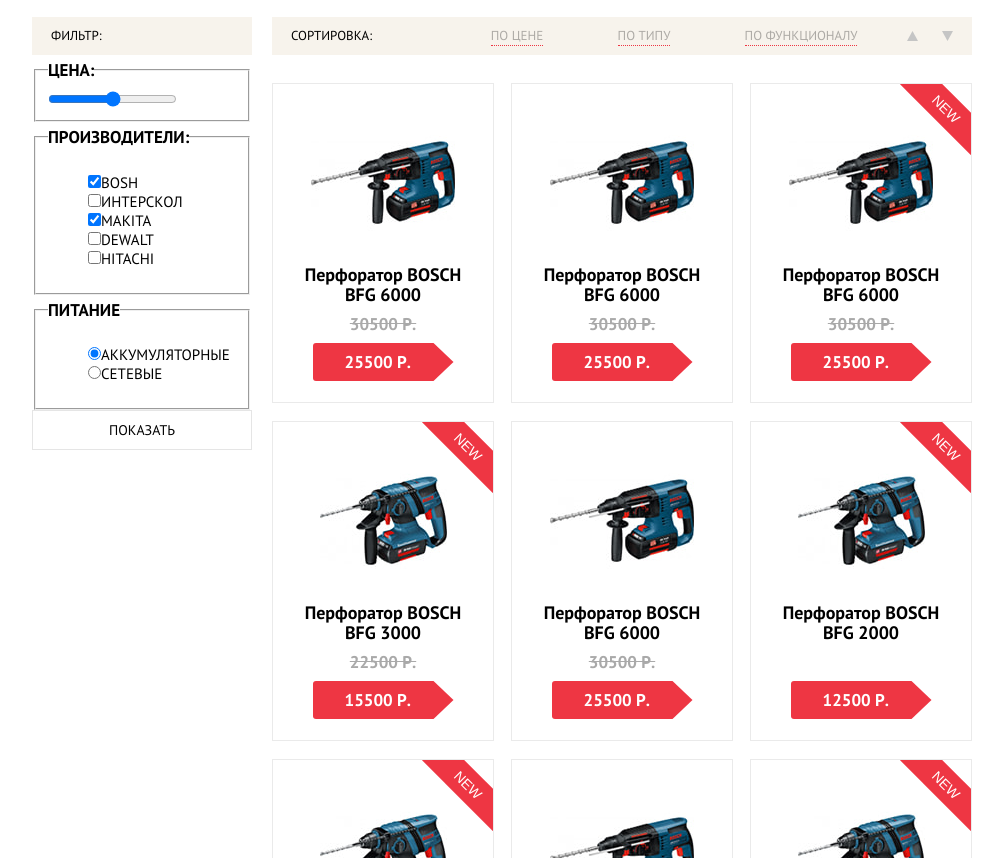
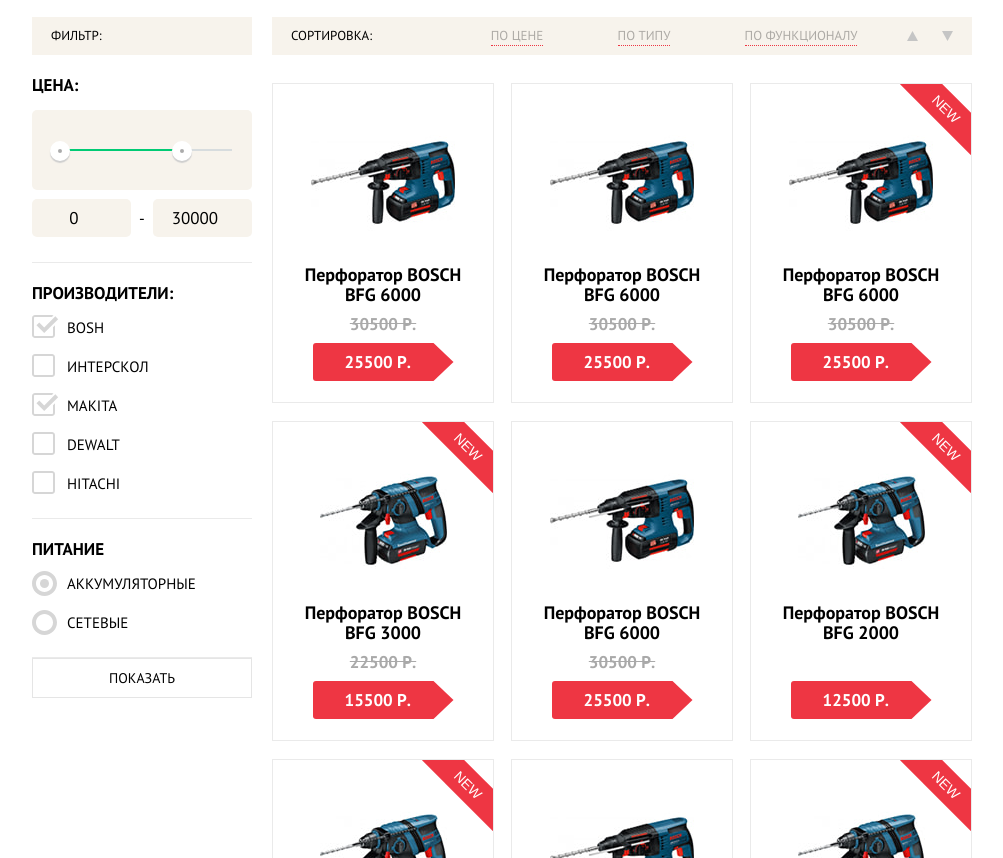
Before and after one commit to lypokgres/1346169-technomart-28, a plain HTML site: page catalog.html in a window 1280 px wide. Shown: the part 491-1349 px from the top of the page, without its empty margins (138-1141 px from the left). Drawn offline with Linux system fonts and the light colour scheme; a web font is replaced by a local one.

Commit message:
12. Начинаем оформление декоративных элементов. Стилизую фильтр

```diff
--- a/catalog.html
+++ b/catalog.html
@@ -117,25 +117,63 @@
     <section class="filter">
       <h2 class="filter-title">Фильтр:</h2>
       <form action="https://echo.htmlacademy.ru" method="GET" class="filter-form">
-        <fieldset>
+        <fieldset class="filter-item range">
           <legend>Цена:</legend>
-          <input type="range" min="0" max="30000" step="1">
+          <div class="range-filter">
+            <div class="range-controls">
+              <div class="scale">
+                <div class="bar"></div>
+              </div>
+              <div class="toggle toggle-min" tabindex="0"></div>
+              <div class="toggle toggle-max" tabindex="0"></div>
+            </div>
+            <div class="price-controls">
+              <label class="min-price">
+                <input type="number" name="min-price" value="0">
+              </label>
+              <span> - </span>
+              <label class="max-price">
+                <input type="number" name="max-price" value="30000">
+              </label>
+            </div>
+          </div>
         </fieldset>
-        <fieldset>
+        <fieldset class="filter-item checkbox">
           <legend>Производители:</legend>
           <ul>
-            <li><label><input type="checkbox" name="bosh" class="filter-checkbox" checked>Bosh</label></li>
-            <li><label><input type="checkbox" name="interskol" class="filter-checkbox">Интерскол</label></li>
-            <li><label><input type="checkbox" name="makita" class="filter-checkbox" checked>Makita</label></li>
-            <li><label><input type="checkbox" name="dewalt" class="filter-checkbox">Dewalt</label></li>
-            <li><label><input type="checkbox" name="hitachi" class="filter-checkbox">Hitachi</label></li>
+            <li class="filter-option">
+              <input type="checkbox" name="bosh" id="filter-bosh" class="filter-checkbox visually-hidden" checked>
+              <label for="filter-bosh">Bosh</label>
+            </li>
+            <li class="filter-option">
+              <input type="checkbox" name="interskol" id="filter-interskol" class="filter-checkbox visually-hidden">
+              <label for="filter-interskol">Интерскол</label>
+            </li>
+            <li class="filter-option">
+              <input type="checkbox" name="makita" id="filter-makita" class="filter-checkbox visually-hidden" checked>
+              <label for="filter-makita">Makita</label>
+            </li>
+            <li class="filter-option">
+              <input type="checkbox" name="dewalt" id="filter-dewalt" class="filter-checkbox visually-hidden">
+              <label for="filter-dewalt">Dewalt</label>
+            </li>
+            <li class="filter-option">
+              <input type="checkbox" name="hitachi" id="filter-hitachi" class="filter-checkbox visually-hidden">
+              <label for="filter-hitachi">Hitachi</label>
+            </li>
           </ul>
         </fieldset>
-        <fieldset>
+        <fieldset class="filter-item radio">
           <legend>Питание</legend>
           <ul>
-            <li><label><input type="radio" name="power" value="battery" class="filter-radio" checked>Аккумуляторные</label></li>
-            <li><label><input type="radio" name="power" value="wire" class="filter-radio">Сетевые</label></li>
+            <li class="filter-option">
+              <input type="radio" name="power" id="filter-battery" value="battery" class="filter-radio visually-hidden" checked>
+              <label for="filter-battery">Аккумуляторные</label>
+            </li>
+            <li class="filter-option">
+              <input type="radio" name="power" id="filter-wire" value="wire" class="filter-radio visually-hidden">
+              <label for="filter-wire">Сетевые</label>
+            </li>
           </ul>
         </fieldset>
         <button type="submit" class="filter-button button">Показать</button>
--- a/css/style.css
+++ b/css/style.css
@@ -131,8 +131,8 @@ img {
   opacity: 1;
 }
 
-.header-search input:focus + svg path {
-  fill: red;
+.header-search input:focus+svg path {
+  fill: var(--basic-red);
   opacity: 1;
 }
 
@@ -140,7 +140,7 @@ img {
 .header-search input:focus,
 .header-search input:focus::placeholder {
   background-color: var(--basic-white);
-  color: black;
+  color: var(--basic-black);
 }
 
 .header-search input::placeholder {
@@ -1097,6 +1097,15 @@ img {
   grid-row: 3 / 5;
 }
 
+.filter-item {
+  margin: 0;
+  padding: 0;
+  border: none;
+  border-bottom: 1px solid #EAEAEA;
+  padding-bottom: 25px;
+  margin-top: 15px;
+}
+
 .filter-title,
 .sort-title {
   margin: 0;
@@ -1111,20 +1120,162 @@ img {
 }
 
 .filter legend {
-  font-weight: bold;
+  font-weight: 700;
   font-size: 17px;
   line-height: 30px;
   text-transform: uppercase;
+  margin-bottom: 10px;
 }
 
 .filter ul {
   font-size: 15px;
   line-height: 19px;
   text-transform: uppercase;
+  margin: 0;
+  padding: 0;
+  margin-left: 35px;
 }
 
 .filter li {
   list-style: none;
+}
+
+.range-filter {
+  width: 220px;
+}
+
+.range-controls {
+  position: relative;
+  height: 41px;
+  padding-top: 39px;
+  padding-left: 20px;
+  padding-right: 20px;
+  background-color: var(--special-grey);
+  border-radius: 5px;
+  margin-bottom: 9px;
+}
+
+.range-controls .scale {
+  width: 180px;
+  height: 2px;
+  background-color: #d7dcde;
+}
+
+.range-controls .bar {
+  width: 70%;
+  height: 2px;
+  background-color: #00ca74;
+}
+
+.range-controls .toggle {
+  position: absolute;
+  top: 31px;
+  left: 0;
+  width: 4px;
+  height: 4px;
+  padding: 0;
+  border: 8px solid #ffffff;
+  background-color: #ababab;
+  border-radius: 50%;
+  box-shadow: 0 2px 1px 0 #cfcfcf;
+  cursor: pointer;
+}
+
+.range-controls .toggle-min {
+  left: 18px;
+}
+
+.range-controls .toggle-max {
+  left: 140px;
+}
+
+.price-controls {
+  display: flex;
+  justify-content: space-between;
+}
+
+.price-controls span {
+  align-self: center;
+}
+
+.price-controls input {
+  width: 95px;
+  padding-top: 10px;
+  padding-bottom: 10px;
+  text-align: center;
+  font-size: 17px;
+  line-height: 18px;
+  border: none;
+  border-radius: 5px;
+  background-color: var(--special-grey);
+}
+
+.filter-option:not(:last-child) {
+  margin-bottom: 20px;
+}
+
+.filter-option label {
+  position: relative;
+  display: block;
+  cursor: pointer;
+  user-select: none;
+}
+
+.filter-checkbox+label::before {
+  content: "";
+  position: absolute;
+  width: 23px;
+  height: 23px;
+  background-image: url("../img/checkbox-off.svg");
+  background-repeat: no-repeat;
+  background-position: 0 0;
+  top: -3px;
+  left: -35px;
+  opacity: 0.7;
+}
+
+.filter-checkbox:checked+label::before {
+  content: "";
+  position: absolute;
+  width: 27px;
+  height: 23px;
+  background-image: url("../img/checkbox-on.svg");
+  background-repeat: no-repeat;
+  background-position: 0 0;
+  top: -3px;
+  left: -35px;
+  opacity: 0.7;
+}
+
+.filter-radio+label::before {
+  content: "";
+  position: absolute;
+  width: 25px;
+  height: 25px;
+  background-image: url("../img/radio-off.svg");
+  background-repeat: no-repeat;
+  background-position: 0 0;
+  top: -3px;
+  left: -35px;
+  opacity: 0.7;
+}
+
+.filter-radio:checked+label::before {
+  content: "";
+  position: absolute;
+  width: 25px;
+  height: 25px;
+  background-image: url("../img/radio-on.svg");
+  background-repeat: no-repeat;
+  background-position: 0 0;
+  top: -3px;
+  left: -35px;
+  opacity: 0.7;
+}
+
+.filter-checkbox:hover+label::before,
+.filter-radio:hover+label::before {
+  opacity: 1;
 }
 
 .filter-button {
@@ -1219,7 +1370,7 @@ img {
   margin-top: 38px;
 }
 
-.catalog-item span + .price {
+.catalog-item span+.price {
   margin-top: 10px;
 }
 
```
Lines whose indentation alone changed are shown as unchanged.
